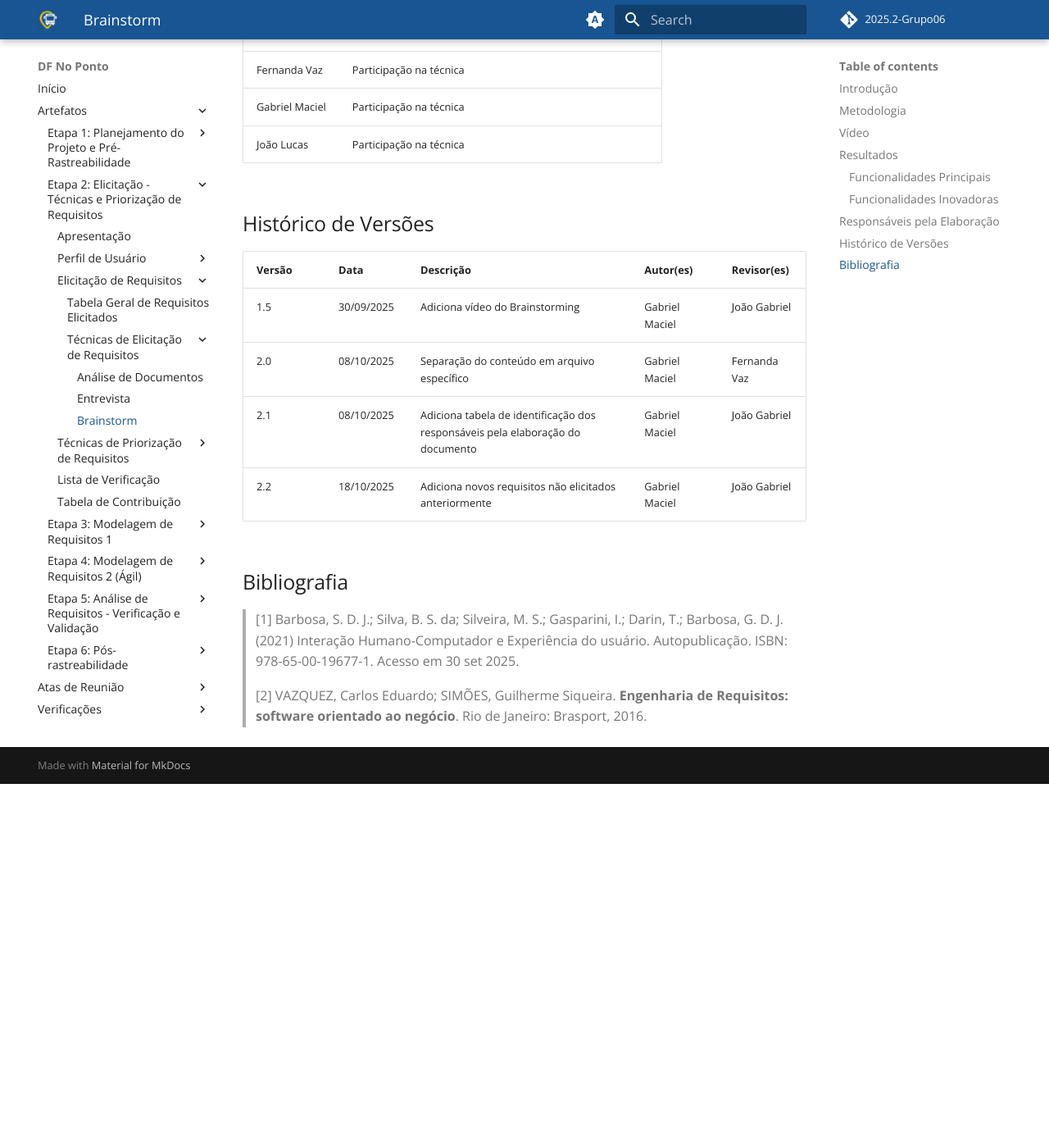
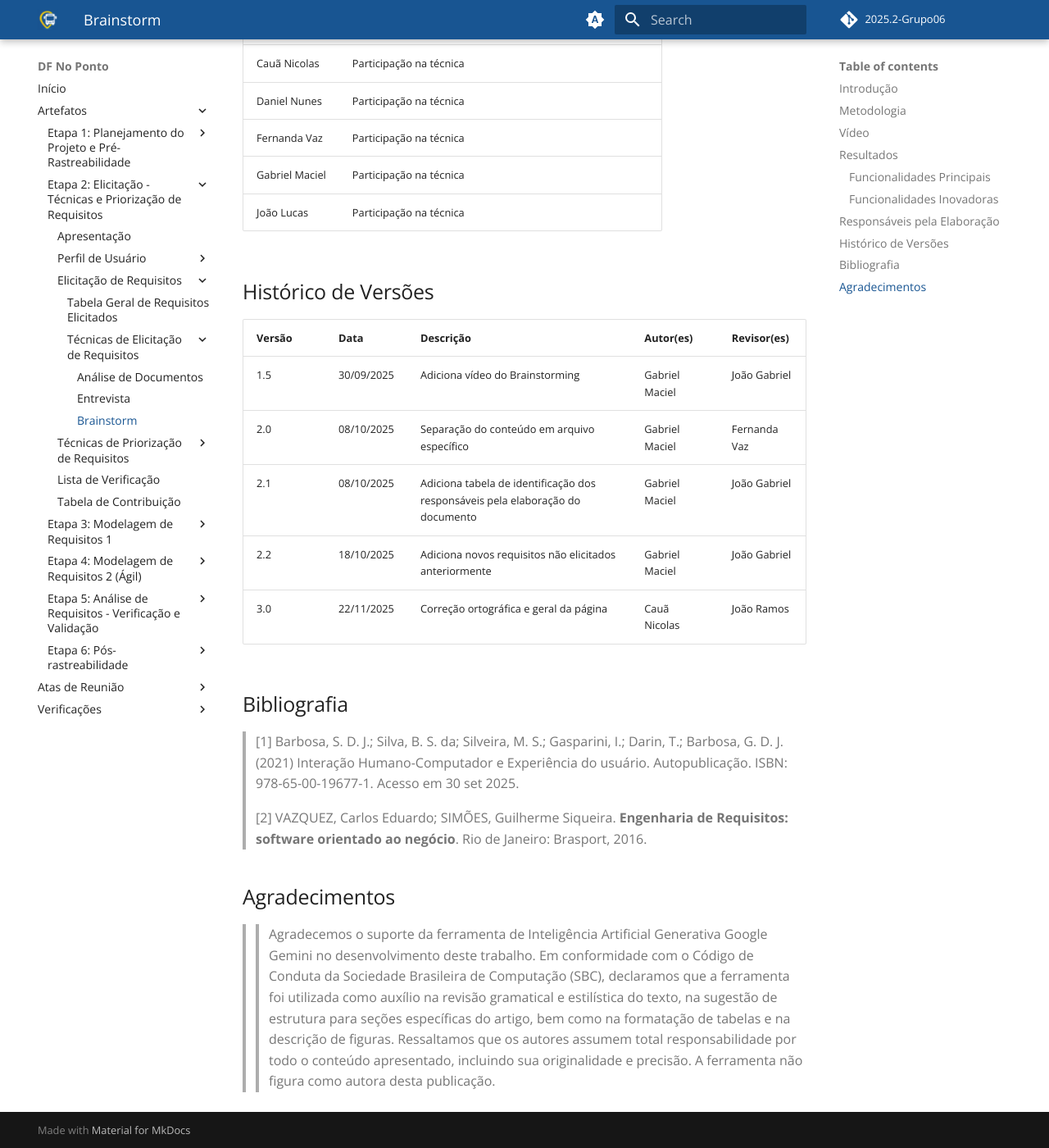
Before and after one commit to Requisitos-de-Software/2025.2-Grupo06, an MkDocs documentation site: the page built from docs/Elicitacao/elicitacao_brainstorm.md, in a window 1280 px wide and 1400 px high, scrolled down 3485 px. Shown: the whole window at 82% size. Built offline with MkDocs 1.6.1 and Material for MkDocs 9.7.7, drawn with Linux system fonts in a browser that asks for light colours; comment, search, counter and statistics services are not loaded; before the commit the page ends 4441 px from its top, so only the background shows below that; some of the changed text lies outside the part shown.

Commit message:
correção etapa 2

```diff
--- a/docs/Elicitacao/elicitacao_brainstorm.md
+++ b/docs/Elicitacao/elicitacao_brainstorm.md
@@ -64,11 +64,10 @@
 | BRS19 | Listar linhas que passam em uma parada específica  | RF | Brainstorm
 | BRS20 | Visualizar linhas que possuem ar-condiconado  | RF | Brainstorm
 
-
-
-*Tabela 1: Requisitos identificados através da técnica de Brainstorm*
+*Tabela 1: Requisitos identificados através da técnica de Brainstorm - Autor: João Gabriel*
 
 **Legenda:**
+
 - **BRS:** Requisito identificado a partir da técnica de Brainstorm.
 - **RF:** Requisito Funcional.
 - **RNF:** Requisito Não Funcional.
@@ -92,9 +91,13 @@
 | 2.0    | 08/10/2025 | Separação do conteúdo em arquivo específico        | Gabriel Maciel  | Fernanda Vaz |
 | 2.1    | 08/10/2025 | Adiciona tabela de identificação dos responsáveis pela elaboração do documento  | Gabriel Maciel  | João Gabriel |
 | 2.2    | 18/10/2025 | Adiciona novos requisitos não elicitados anteriormente  | Gabriel Maciel  | João Gabriel |
+| 3.0    | 22/11/2025 | Correção ortográfica e geral da página  | Cauã Nicolas  | João Ramos |
 
 ## Bibliografia
 
 >[1] Barbosa, S. D. J.; Silva, B. S. da; Silveira, M. S.; Gasparini, I.; Darin, T.; Barbosa, G. D. J. (2021) Interação Humano-Computador e Experiência do usuário. Autopublicação. ISBN: 978-65-00-19677-1. Acesso em 30 set 2025.
 
 >[2] VAZQUEZ, Carlos Eduardo; SIMÕES, Guilherme Siqueira. **Engenharia de Requisitos: software orientado ao negócio**. Rio de Janeiro: Brasport, 2016.
+
+## Agradecimentos
+>>Agradecemos o suporte da ferramenta de Inteligência Artificial Generativa Google Gemini no desenvolvimento deste trabalho. Em conformidade com o Código de Conduta da Sociedade Brasileira de Computação (SBC), declaramos que a ferramenta foi utilizada como auxílio na revisão gramatical e estilística do texto, na sugestão de estrutura para seções específicas do artigo, bem como na formatação de tabelas e na descrição de figuras. Ressaltamos que os autores assumem total responsabilidade por todo o conteúdo apresentado, incluindo sua originalidade e precisão. A ferramenta não figura como autora desta publicação.
```
Also changed, not shown: docs/Elicitacao/priorizacao_moscow.md (+5 -0 lines).
